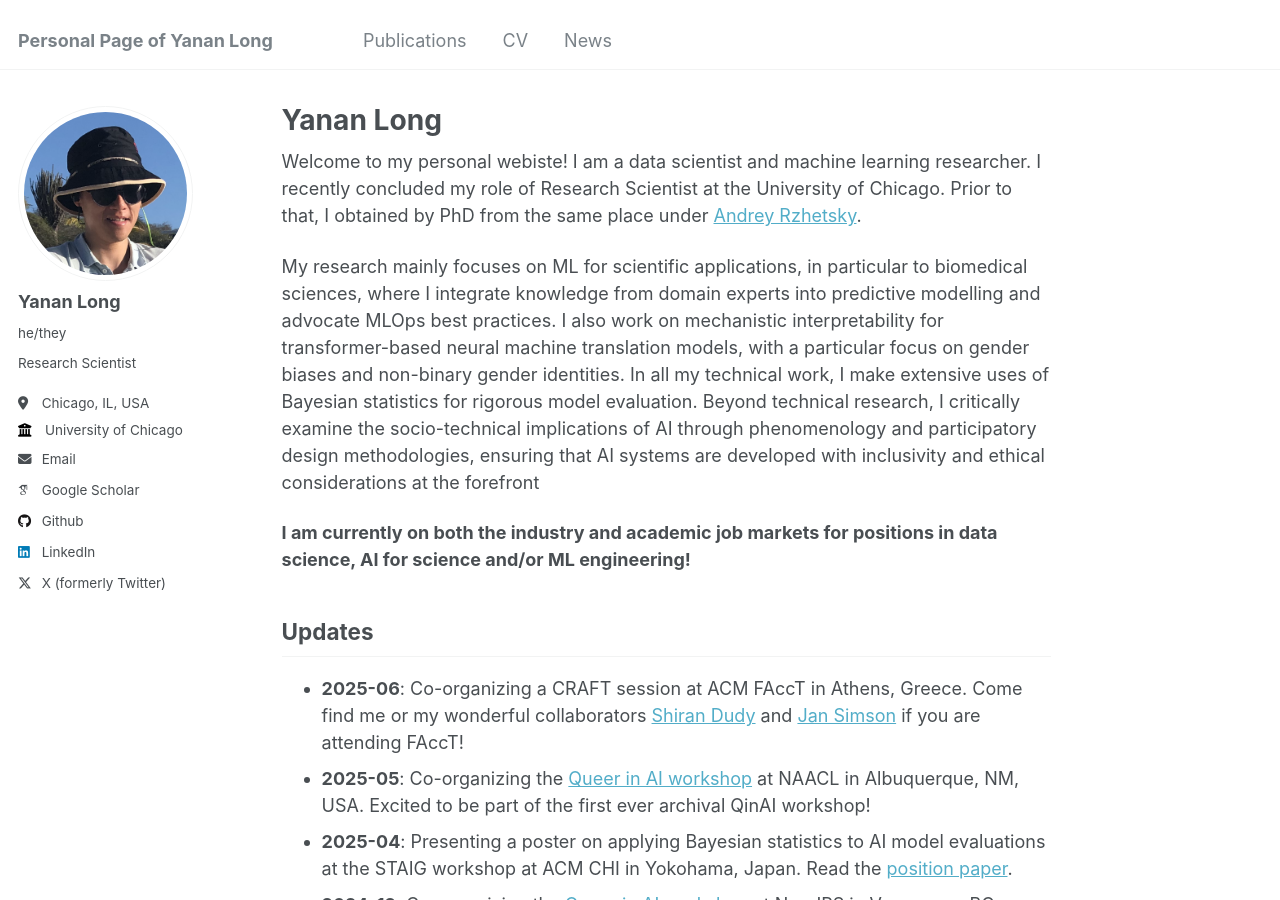
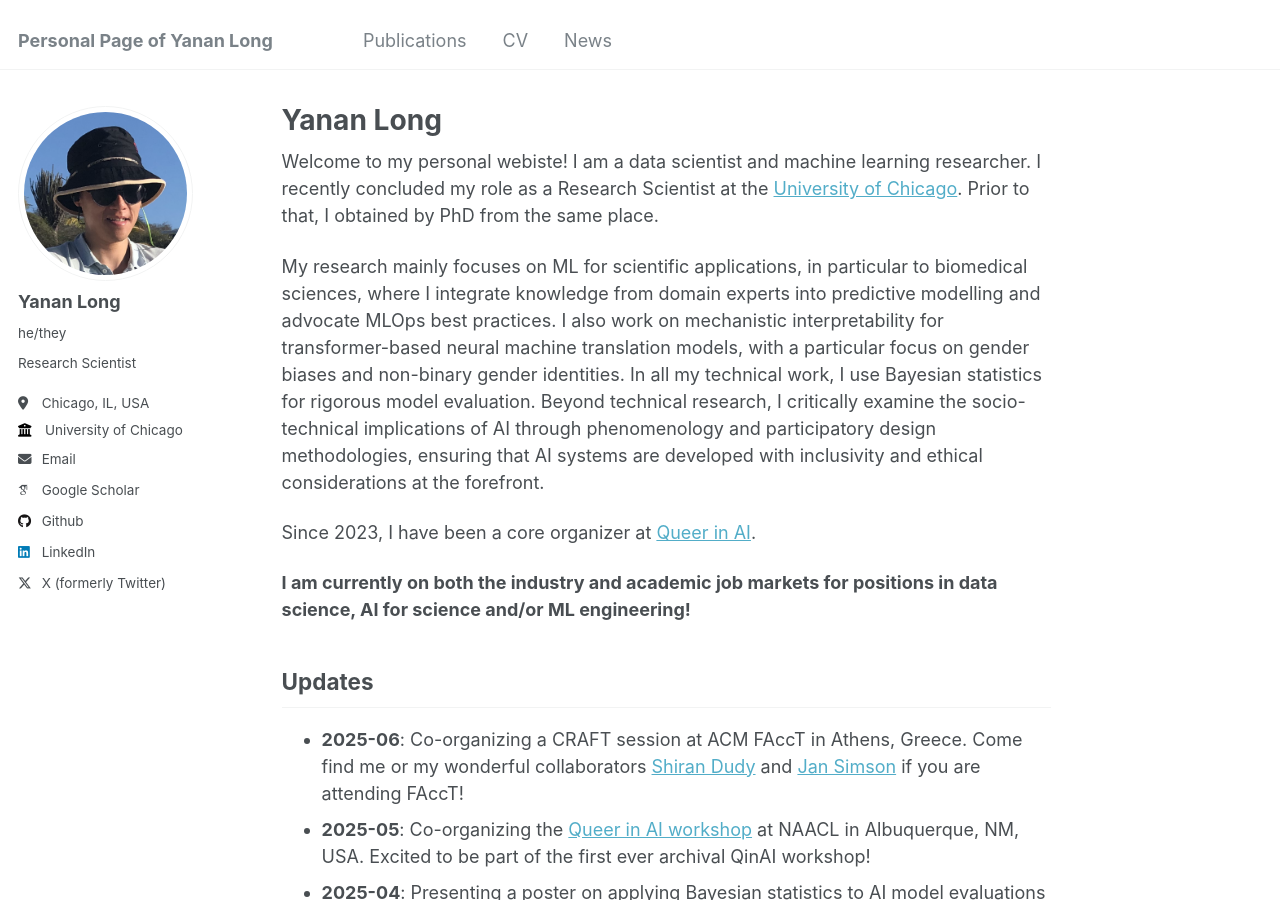
Before and after one commit to yananlong/yananlong.github.io, a Jekyll site: the page built from _pages/about.md, in a window 1280 px wide and 900 px high. Built offline with Jekyll 4.4.1, drawn with Linux system fonts in a browser that asks for light colours; some web fonts are replaced.

Commit message:
Update about.md

```diff
--- a/_pages/about.md
+++ b/_pages/about.md
@@ -7,9 +7,11 @@ redirect_from:
   - /about.html
 ---
 
-Welcome to my personal webiste! I am a data scientist and machine learning researcher. I recently concluded my role of Research Scientist at the University of Chicago. Prior to that, I obtained by PhD from the same place under [Andrey Rzhetsky](https://biologicalsciences.uchicago.edu/faculty/andrey-rzhetsky).
+Welcome to my personal webiste! I am a data scientist and machine learning researcher. I recently concluded my role as a Research Scientist at the [University of Chicago](https://www.uchicago.edu/en). Prior to that, I obtained by PhD from the same place.
 
-My research mainly focuses on ML for scientific applications, in particular to biomedical sciences, where I integrate knowledge from domain experts into predictive modelling and advocate MLOps best practices. I also work on mechanistic interpretability for transformer-based neural machine translation models, with a particular focus on gender biases and non-binary gender identities. In all my technical work, I make extensive uses of Bayesian statistics for rigorous model evaluation. Beyond technical research, I critically examine the socio-technical implications of AI through phenomenology and participatory design methodologies, ensuring that AI systems are developed with inclusivity and ethical considerations at the forefront
+My research mainly focuses on ML for scientific applications, in particular to biomedical sciences, where I integrate knowledge from domain experts into predictive modelling and advocate MLOps best practices. I also work on mechanistic interpretability for transformer-based neural machine translation models, with a particular focus on gender biases and non-binary gender identities. In all my technical work, I use Bayesian statistics for rigorous model evaluation. Beyond technical research, I critically examine the socio-technical implications of AI through phenomenology and participatory design methodologies, ensuring that AI systems are developed with inclusivity and ethical considerations at the forefront.
+
+Since 2023, I have been a core organizer at [Queer in AI](https://www.queerinai.com/).
 
 **I am currently on both the industry and academic job markets for positions in data science, AI for science and/or ML engineering!**
 
```
